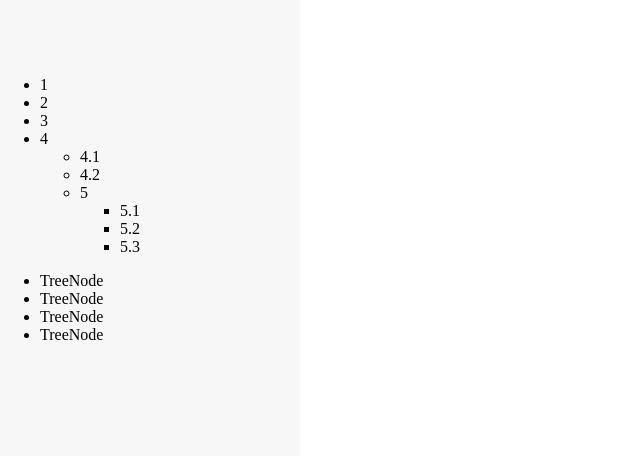
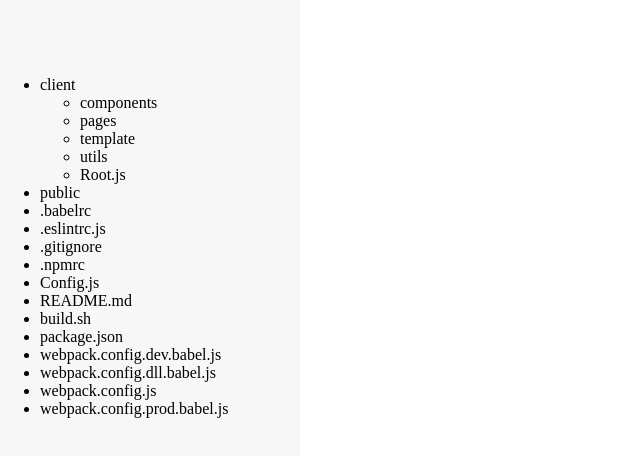
Before and after one commit to ArthurFree/gitlab_tree, a React app: page / in a window 1280 px wide. Shown: the top 456 px of the page, without its empty margins (0-640 px from the left). Built offline with nearby package versions, Linux system fonts and the light colour scheme; no server answers.

Commit message:
init tree

```diff
--- a/src/components/tree/index.tsx
+++ b/src/components/tree/index.tsx
@@ -18,7 +18,8 @@ export default class Tree extends React.Component<any, any> {
         return (
             <div>
                 <ul className="tree_ul">
-                    {React.Children.map(this.props.children, this.renderTreeNode)}
+                    {/* React.Children.map(this.props.children, this.renderTreeNode) */}
+                    {this.props.children}
                 </ul>
             </div>
         )
--- a/src/components/treenode/index.tsx
+++ b/src/components/treenode/index.tsx
@@ -1,16 +1,228 @@
 import * as React from 'react';
 import { observer, inject } from 'mobx-react';
 
+const finishData = [
+    {
+        name: 'client',
+        path: 'client',
+        collapsed: false,
+        children: [
+            {
+                name: '',
+                path: '',
+                collapsed: false,
+                leaf: true
+            }
+        ],
+        leaf: false
+    }
+]
+
+const mockData = [
+    {
+        "id": "33ef0c129103241e552fcd47b5973ac5bfc350f2",
+        "name": "client",
+        "type": "tree",
+        "path": "client",
+        "mode": "040000"
+    },
+    {
+        "id": "14cf5ec058b35907c2abd56f2354f9efb539aeb0",
+        "name": "public",
+        "type": "tree",
+        "path": "public",
+        "mode": "040000"
+    },
+    {
+        "id": "068bcc3fa04a4a999cb7e7da12c089d27efa6031",
+        "name": ".babelrc",
+        "type": "blob",
+        "path": ".babelrc",
+        "mode": "100644"
+    },
+    {
+        "id": "198885c119b3cbf0187bfbe9031eaf68ce5276e7",
+        "name": ".eslintrc.js",
+        "type": "blob",
+        "path": ".eslintrc.js",
+        "mode": "100644"
+    },
+    {
+        "id": "ac87c25f54d5a04c1af9c2aafc74b28b8edce5d3",
+        "name": ".gitignore",
+        "type": "blob",
+        "path": ".gitignore",
+        "mode": "100644"
+    },
+    {
+        "id": "51a76625f76a97063c8f5eace2ad05f7b85a3b9c",
+        "name": ".npmrc",
+        "type": "blob",
+        "path": ".npmrc",
+        "mode": "100644"
+    },
+    {
+        "id": "c74cb8b5438be189183a2973d56852152dfcd404",
+        "name": "Config.js",
+        "type": "blob",
+        "path": "Config.js",
+        "mode": "100644"
+    },
+    {
+        "id": "e5cee3a094d486357766c3d6be8e03e9284a9cb9",
+        "name": "README.md",
+        "type": "blob",
+        "path": "README.md",
+        "mode": "100644"
+    },
+    {
+        "id": "93a0ec46efd060d2513ae78b8ab6ec7aac34e6c1",
+        "name": "build.sh",
+        "type": "blob",
+        "path": "build.sh",
+        "mode": "100755"
+    },
+    {
+        "id": "f69a79c94dbff6305bf87722fca420a473f4044d",
+        "name": "package.json",
+        "type": "blob",
+        "path": "package.json",
+        "mode": "100644"
+    },
+    {
+        "id": "cfc5be9ffbb114e65d24657d9ec45acc50466d35",
+        "name": "webpack.config.dev.babel.js",
+        "type": "blob",
+        "path": "webpack.config.dev.babel.js",
+        "mode": "100644"
+    },
+    {
+        "id": "eb41d6aab657f2548c8417b6521ea6f4d9d66442",
+        "name": "webpack.config.dll.babel.js",
+        "type": "blob",
+        "path": "webpack.config.dll.babel.js",
+        "mode": "100644"
+    },
+    {
+        "id": "265f2b0e802e488ccecf3660a050d8c6eb2beefb",
+        "name": "webpack.config.js",
+        "type": "blob",
+        "path": "webpack.config.js",
+        "mode": "100644"
+    },
+    {
+        "id": "afc1db63d7368d965c184239f75a089a10ce4aca",
+        "name": "webpack.config.prod.babel.js",
+        "type": "blob",
+        "path": "webpack.config.prod.babel.js",
+        "mode": "100644"
+    }
+];
+
+const clientMockData = [
+    {
+        "id": "d53f7c28005dc99092f4bf7dc16c3d15d5e78b81",
+        "name": "components",
+        "type": "tree",
+        "path": "client/components",
+        "mode": "040000"
+    },
+    {
+        "id": "172b94ec645ce854e808aad89730776cceb8ad91",
+        "name": "pages",
+        "type": "tree",
+        "path": "client/pages",
+        "mode": "040000"
+    },
+    {
+        "id": "b77cc99adce17113908698b709612289244f4ceb",
+        "name": "template",
+        "type": "tree",
+        "path": "client/template",
+        "mode": "040000"
+    },
+    {
+        "id": "1f0082ebfbb96840622aedf1a52d82b6baf04def",
+        "name": "utils",
+        "type": "tree",
+        "path": "client/utils",
+        "mode": "040000"
+    },
+    {
+        "id": "d66826168ee04eebbe45899b73122ff880ad67a3",
+        "name": "Root.js",
+        "type": "blob",
+        "path": "client/Root.js",
+        "mode": "100644"
+    }
+];
+
+
 export default class TreeNode extends React.Component<any, any> {
+    // static defaultProps = {
+    //     data: finishData
+    // }
+
+    // data: any[] = []
+    state: any = {
+        data: []
+    }
+
     componentDidMount() {
+        const data = mockData.map((item: any, index: number): any => {
+            console.log('--- item')
+            if (item.name === 'client') {
+                return {
+                    name: item.name,
+                    path: item.path,
+                    collapsed: false,
+                    children: clientMockData.map((value: any, ind: number): any => {
+                        return {
+                            name: value.name,
+                            path: value.path,
+                            collapsed: false,
+                            children: [],
+                            leaf: value.type !== 'tree'
+                        }
+                    }),
+                    leaf: item.type !== 'tree'
+                }
+            }
+            return {
+                name: item.name,
+                path: item.path,
+                collapsed: false,
+                children: [],
+                leaf: item.type !== 'tree'
+            }
+        });
 
+        this.setState({
+            data,
+        });
+    }
+
+    renderTree = (data: any[]) => {
+
+        let node = data.map((item: any, index: number): any => {
+            return (
+                <li key={index}>
+                    { item.name }
+                    { item.children && !item.leaf && item.children.length !== 0 ? (
+                        <ul>
+                            { this.renderTree(item.children) }
+                        </ul>
+                    ) : null }
+                </li>
+            )
+        })
+
+        return node;
     }
 
     render () {
-        return (
-            <li>
-                TreeNode
-            </li>
-        )
+        // const { data } = this.props;
+        console.log('-- data --',this.state.data);
+        return this.renderTree(this.state.data)
     }
 }
--- a/src/views/tree_view.tsx
+++ b/src/views/tree_view.tsx
@@ -23,7 +23,7 @@ export default class TreePage extends React.Component<any, any> {
                 <nav className="gitlabtree_sidebar">
                     <div className="gitlabtree_views">
                         <div className="gitlabtree_view_body">
-                            <ul className="jstree_container_ul">
+                            {/* <ul className="jstree_container_ul">
                                 <li className="jstree-node jstree-closed">1</li>
                                 <li className="jstree-node jstree-closed">2</li>
                                 <li className="jstree-node jstree-closed">3</li>
@@ -42,14 +42,11 @@ export default class TreePage extends React.Component<any, any> {
                                         </li>
                                     </ul>
                                 </li>
-                            </ul>
+                            </ul> */}
                         </div>
                     </div>
                     <Tree>
-                        <TreeNode></TreeNode>
-                        <TreeNode></TreeNode>
-                        <TreeNode></TreeNode>
-                        <TreeNode></TreeNode>
+                        <TreeNode />
                     </Tree>
                 </nav>
             </div>
```
